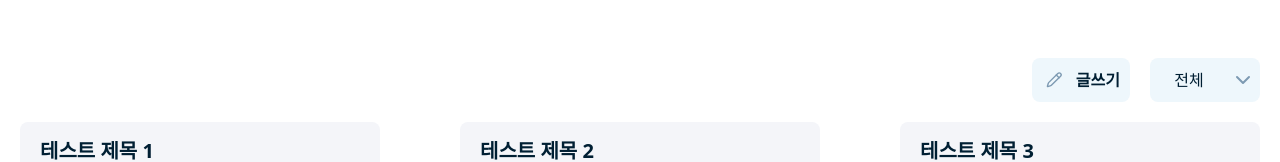
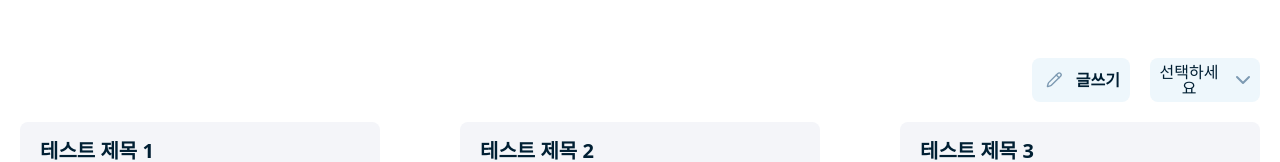
Before and after one commit to Deokive/FE, a React (Vite) app: page /community in a window 1280 px wide. Shown: the part 186-348 px from the top of the page. Built offline with nearby package versions, Linux system fonts and the light colour scheme; the HTML template or start-up script is replaced by a standard one; a web font is replaced by a local one.

Commit message:
refactor: 정렬 옵션 변경

```diff
--- a/src/pages/Community/Community.tsx
+++ b/src/pages/Community/Community.tsx
@@ -10,9 +10,9 @@ import SelectBox from "@/components/common/Button/SelectBox";
 type ListOption = { label: string; value: string };
 
 const LIST_OPTIONS: ListOption[] = [
-  { label: "전체", value: "all" },
+  { label: "최신 순", value: "newest" },
+  { label: "조회수 순", value: "popular" },
   { label: "좋아요 순", value: "like" },
-  { label: "조회수 순", value: "popular" },
 ];
 
 const Community = () => {
```
